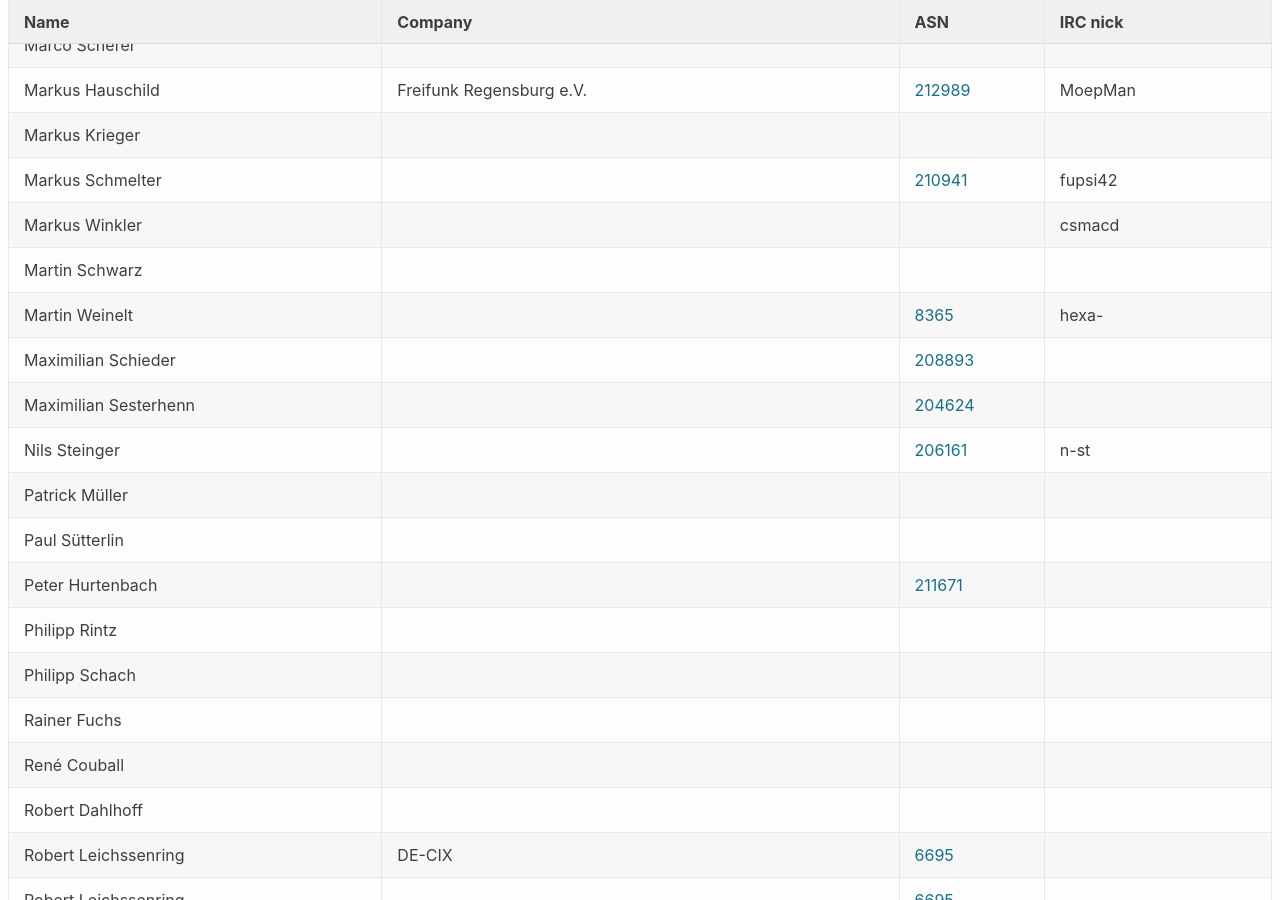
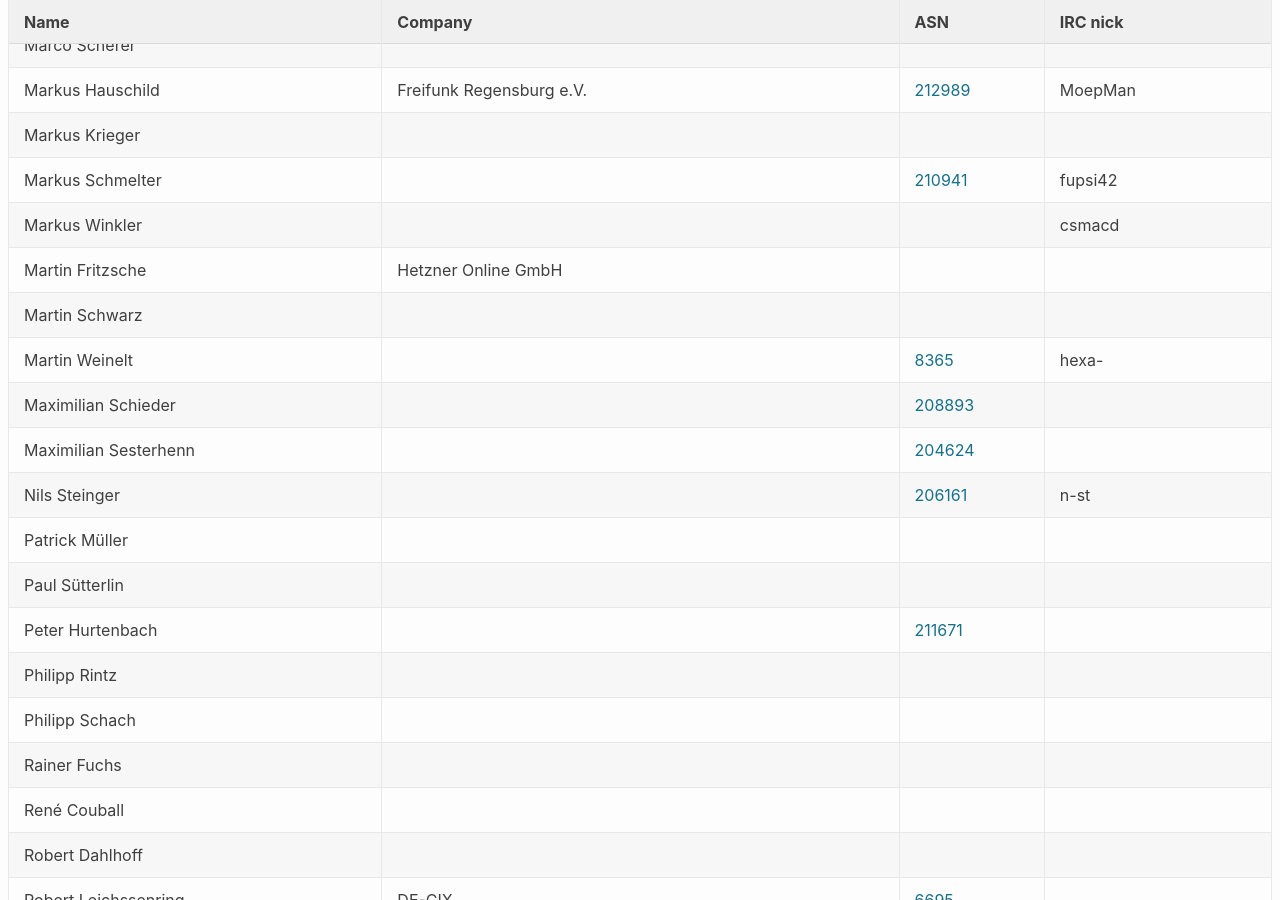
Before and after one commit to denog/pretix-attendeelist, a Jekyll site: the page built from denog14/index.md, in a window 1280 px wide and 900 px high, scrolled down 8799 px. Built offline with Jekyll 4.4.1, drawn with Linux system fonts in a browser that asks for light colours.

Commit message:
Latest data: Fri Oct  7 08:40:01 UTC 2022

```diff
--- a/_data/attendees_denog14_remote.json
+++ b/_data/attendees_denog14_remote.json
@@ -276,6 +276,12 @@
     "asn": null
   },
   {
+    "name": "Martin Fritzsche",
+    "company": "Hetzner Online GmbH",
+    "irc": null,
+    "asn": null
+  },
+  {
     "name": "Martin Schwarz",
     "company": null,
     "irc": null,
```
